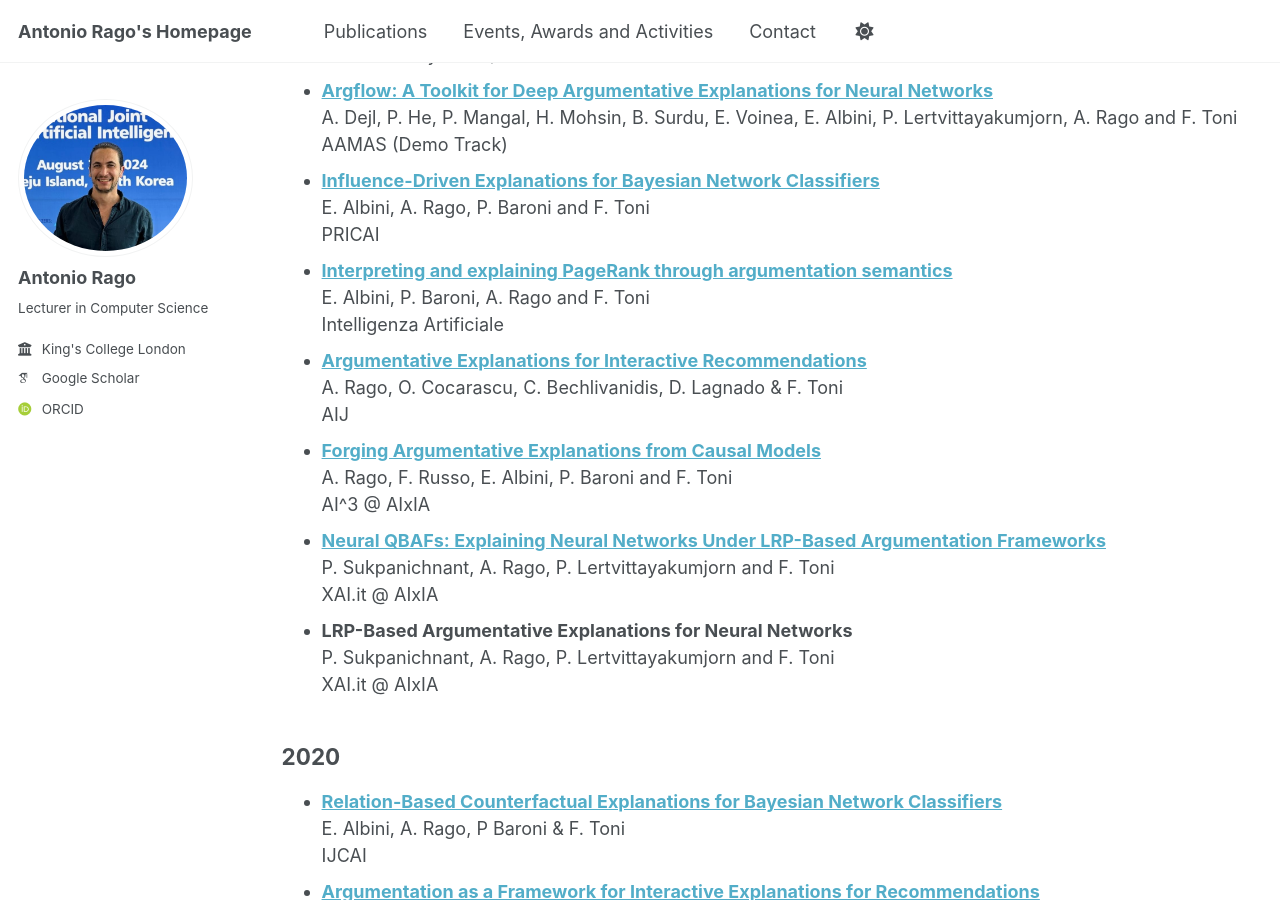
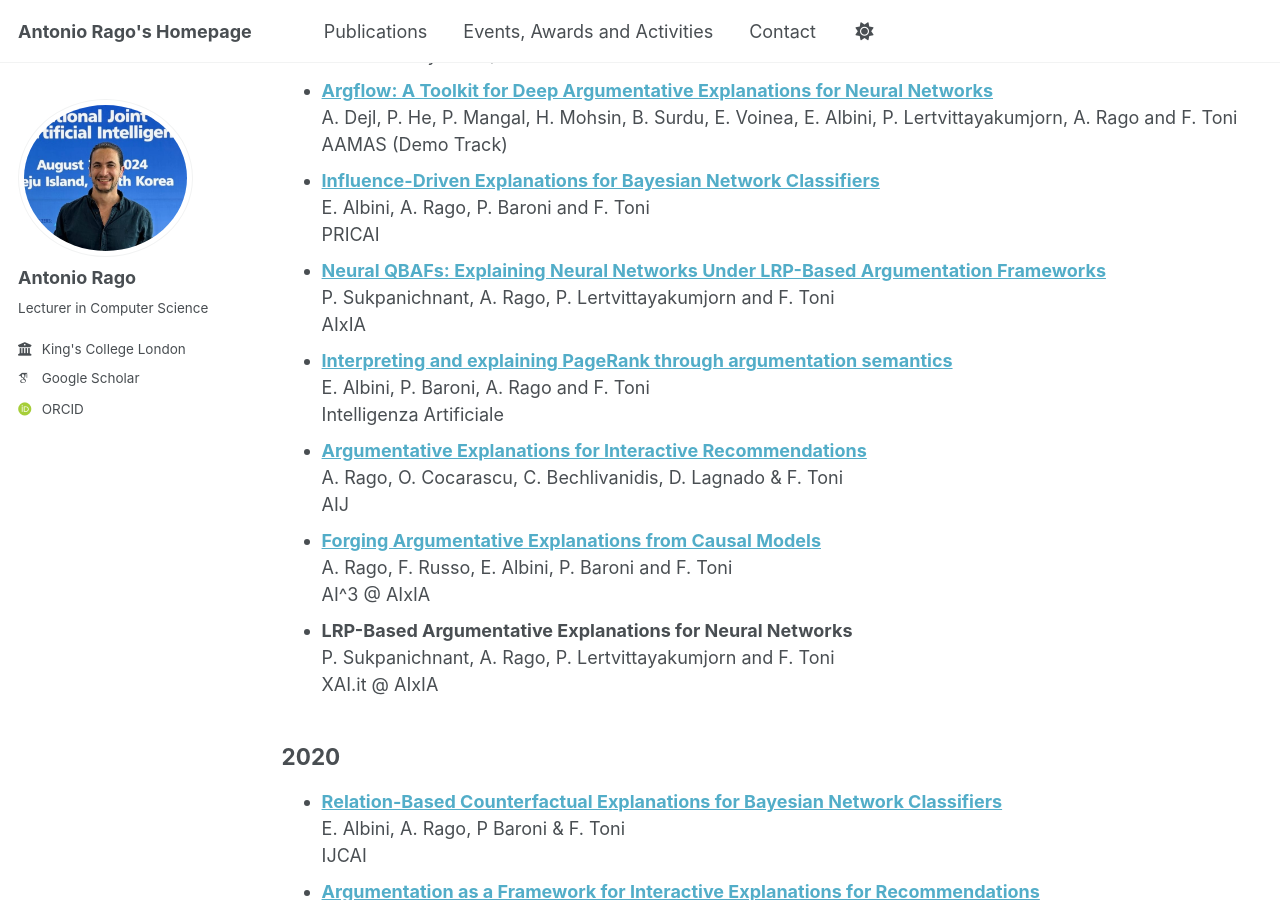
Before and after one commit to antoniorago/antoniorago.github.io, a Jekyll site: the page built from _pages/publications.html, in a window 1280 px wide and 900 px high, scrolled down 5531 px. Built offline with Jekyll 4.4.1, drawn with Linux system fonts in a browser that asks for light colours; some web fonts are replaced; a script that is not in the unit is left out; part of the change alters nothing that is shown.

Commit message:
fixes to AIxIA

```diff
--- a/_pages/publications.html
+++ b/_pages/publications.html
@@ -181,7 +181,7 @@ author_profile: true
       <li><b><a href="https://drive.google.com/file/d/1wSs106F4-zk-ZTpLXEDUXBuwJ5w3C7Dt/view">Should counterfactual explanations always be data instances?</a></b><br />
           J. Jiang, A. Rago and F. Toni <br />
            XLoKR @ KR</li>
-      <li><b><!--<a href="https://drive.google.com/file/d/1wSs106F4-zk-ZTpLXEDUXBuwJ5w3C7Dt/view">-->Formalising the Robustness of Counterfactual Explanations for Neural Networks<!--</a>--></b><br />
+      <li><b><a href="https://drive.google.com/file/d/1gEdOM0299kr0lQBM5JecrjGW7j7gt8-W/view">Formalising the Robustness of Counterfactual Explanations for Neural Networks</a></b><br />
           J. Jiang, F. Leofante, A. Rago and F. Toni <br />
            XAIFIN @ ICAIF</li>
   </ul>
@@ -198,6 +198,9 @@ author_profile: true
       <li><b><a href="https://link.springer.com/chapter/10.1007%2F978-3-030-89188-6_7">Influence-Driven Explanations for Bayesian Network Classifiers</a></b><br />
           E. Albini, A. Rago, P. Baroni and F. Toni <br />
           PRICAI</li>
+      <li><b><a href="https://link.springer.com/chapter/10.1007/978-3-031-08421-8_30">Neural QBAFs: Explaining Neural Networks Under LRP-Based Argumentation Frameworks</a></b><br />
+          P. Sukpanichnant, A. Rago, P. Lertvittayakumjorn and F. Toni <br />
+          AIxIA</li>
       <li><b><a href="https://content.iospress.com/articles/intelligenza-artificiale/ia210095">Interpreting and explaining PageRank through argumentation semantics</a></b><br />
           E. Albini, P. Baroni, A. Rago and F. Toni <br />
            Intelligenza Artificiale</li>
@@ -207,9 +210,6 @@ author_profile: true
       <li><b><a href="https://ceur-ws.org/Vol-3086/paper3.pdf">Forging Argumentative Explanations from Causal Models</a></b><br />
           A. Rago, F. Russo, E. Albini, P. Baroni and F. Toni <br />
            AI^3 @ AIxIA</li>
-      <li><b><a href="https://link.springer.com/chapter/10.1007/978-3-031-08421-8_30">Neural QBAFs: Explaining Neural Networks Under LRP-Based Argumentation Frameworks</a></b><br />
-          P. Sukpanichnant, A. Rago, P. Lertvittayakumjorn and F. Toni <br />
-          XAI.it @ AIxIA</li>
       <li><b><!--<a href="">-->LRP-Based Argumentative Explanations for Neural Networks<!--</a>--></b><br />
           P. Sukpanichnant, A. Rago, P. Lertvittayakumjorn and F. Toni <br />
            XAI.it @ AIxIA</li>
```
